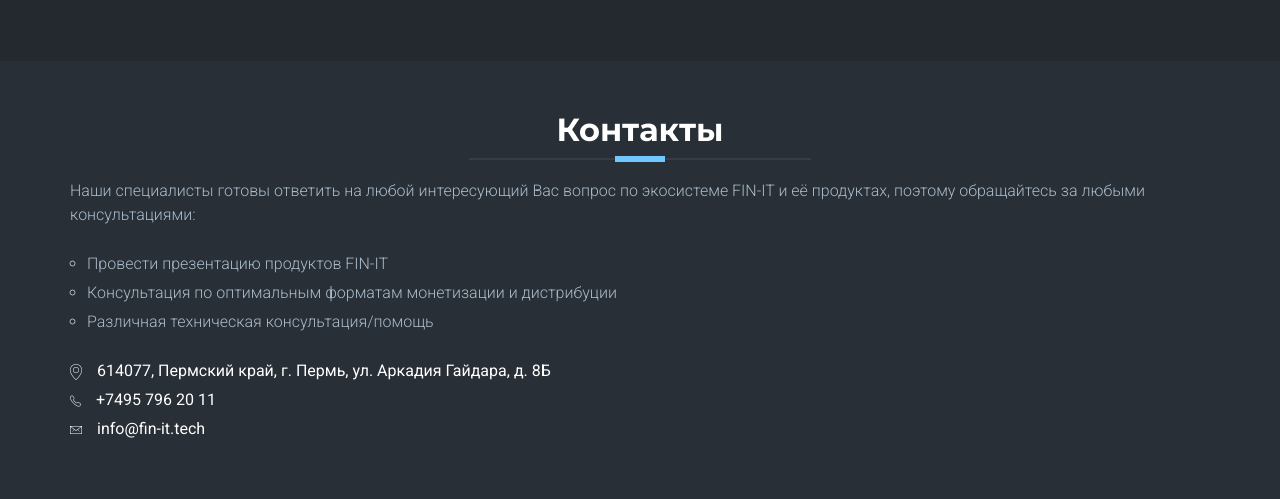
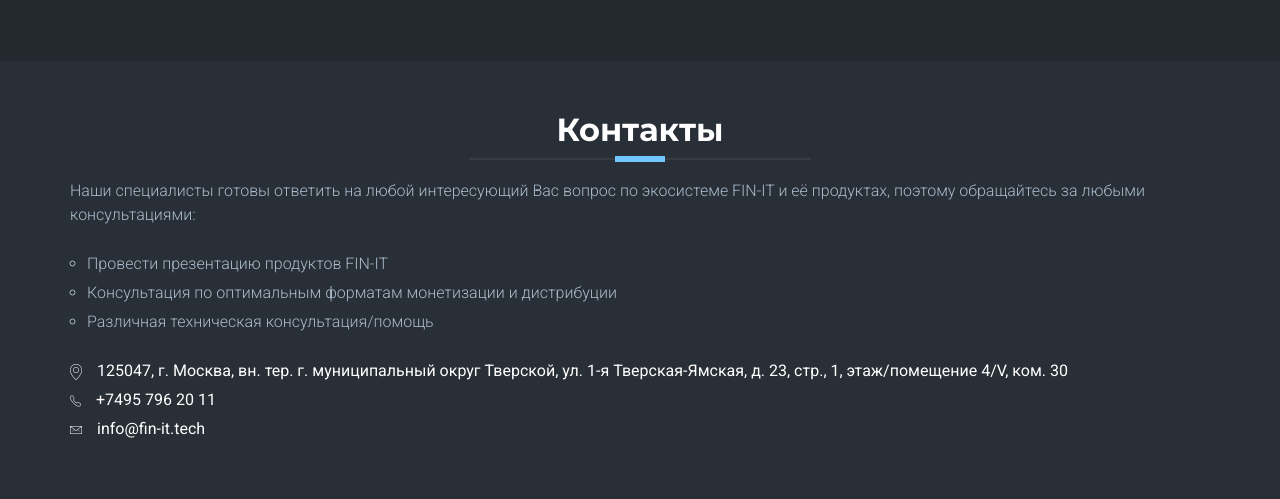
Before and after one commit to MadElectron/finit-www, a plain HTML site: page www/index.html in a window 1280 px wide. Shown: the part 4898-5397 px from the top of the page. Drawn offline with Linux system fonts and the light colour scheme; files whose address does not match are found by name.

Commit message:
Update index.html

```diff
--- a/www/index.html
+++ b/www/index.html
@@ -603,7 +603,7 @@
 				<div class="contact-details">
 					<div class="con-info clearfix">
 						<i class="tf-map-pin"></i>
-						<span>614077, Пермский край, г. Пермь, ул. Аркадия Гайдара, д. 8Б</span>
+						<span>125047, г. Москва, вн. тер. г. муниципальный округ Тверской, ул. 1-я Тверская-Ямская, д. 23, стр., 1, этаж/помещение 4/V, ком. 30</span>
 					</div>
 
 					<div class="con-info clearfix">
```
